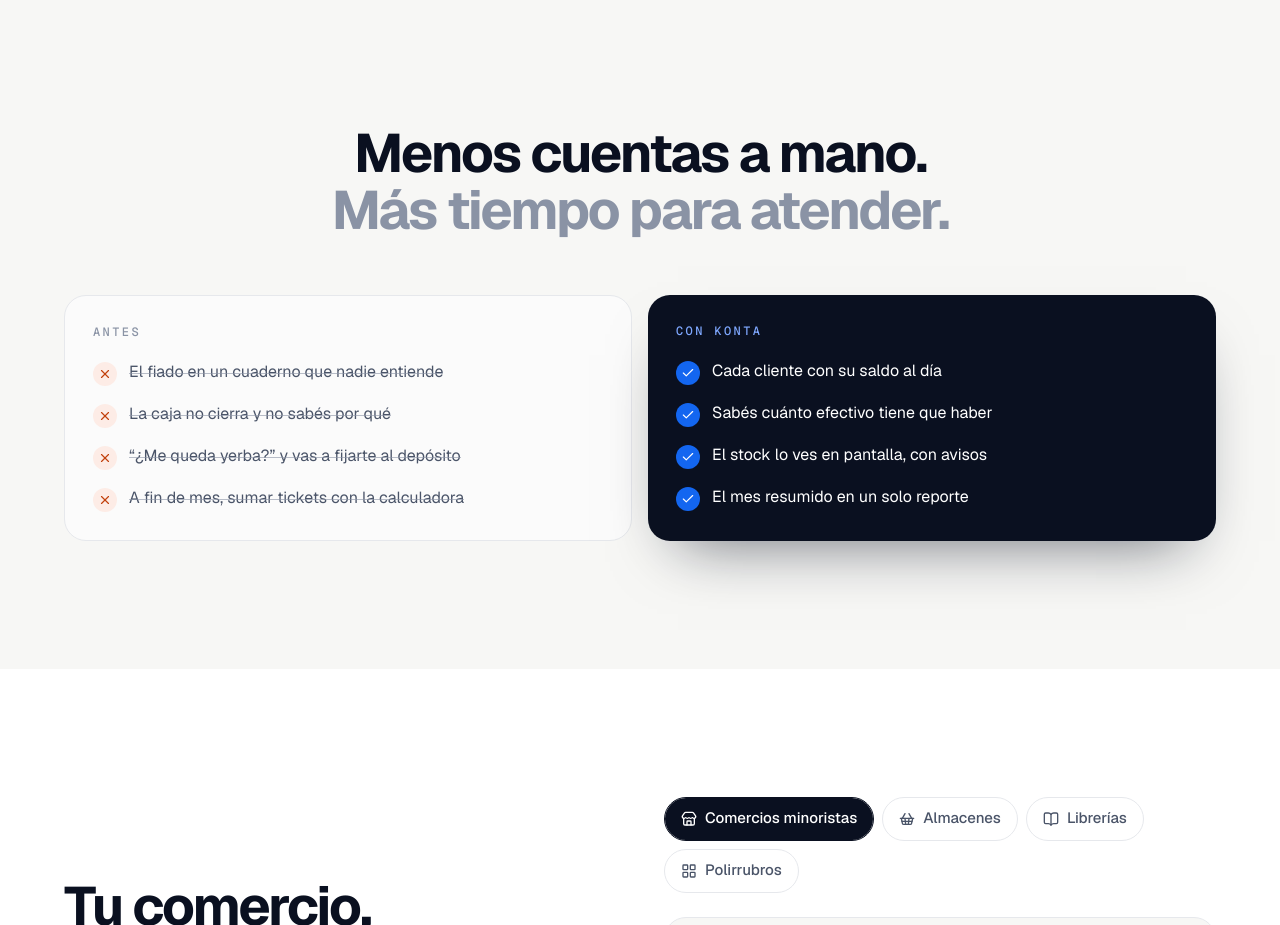
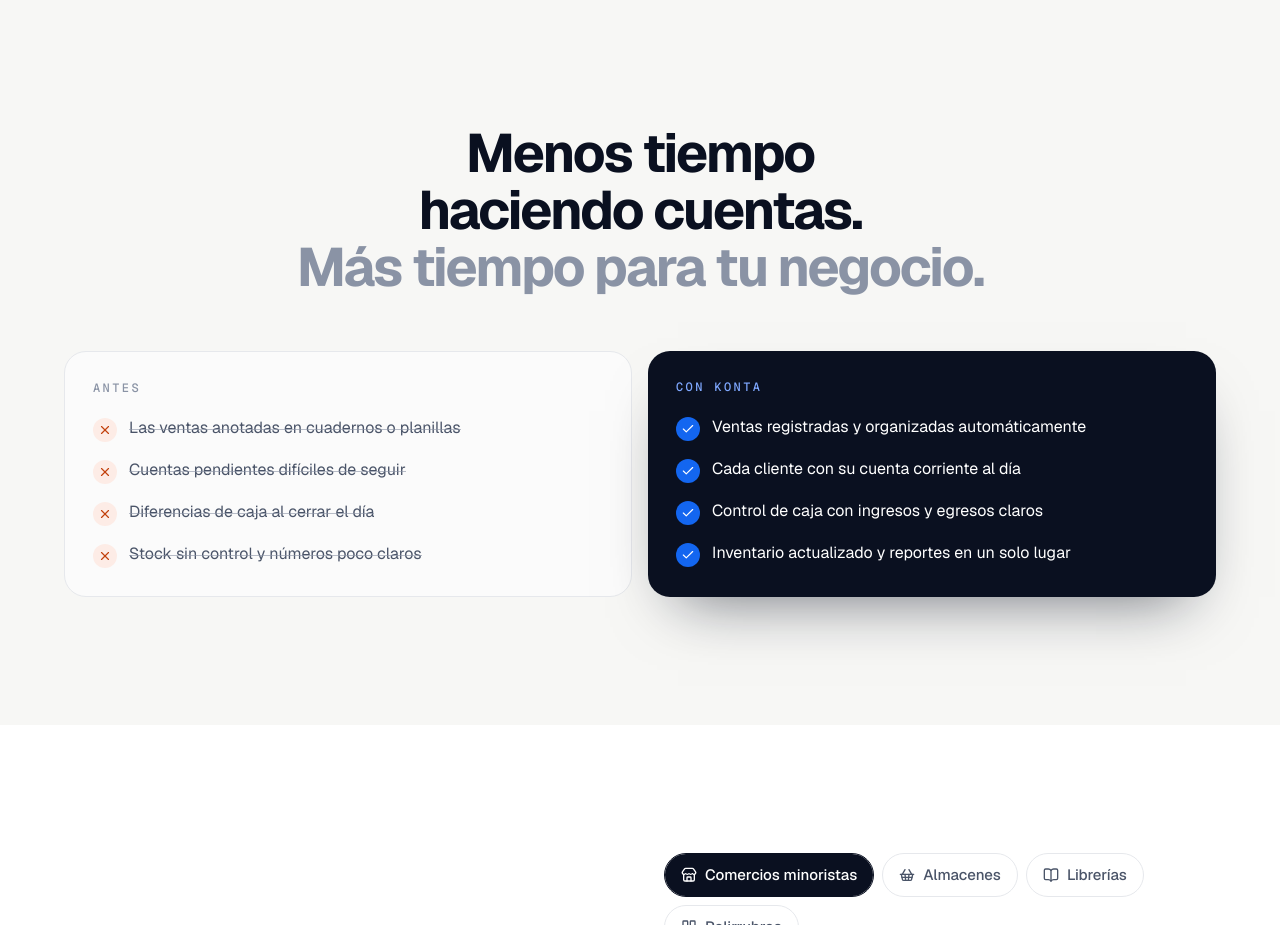
Before and after one commit to FabioDenis/kontasite, a Next.js app: page / in a window 1280 px wide. Shown: the part 8100-9025 px from the top of the page. Built offline with nearby package versions, Linux system fonts and the light colour scheme.

Commit message:
feat(landing): update before/after copy

```diff
--- a/src/features/landing/sections/before-after.tsx
+++ b/src/features/landing/sections/before-after.tsx
@@ -5,10 +5,10 @@
 import { SectionHeading } from "../components/section-heading";
 
 const pairs = [
-  ["El fiado en un cuaderno que nadie entiende", "Cada cliente con su saldo al día"],
-  ["La caja no cierra y no sabés por qué", "Sabés cuánto efectivo tiene que haber"],
-  ["“¿Me queda yerba?” y vas a fijarte al depósito", "El stock lo ves en pantalla, con avisos"],
-  ["A fin de mes, sumar tickets con la calculadora", "El mes resumido en un solo reporte"],
+  ["Las ventas anotadas en cuadernos o planillas", "Ventas registradas y organizadas automáticamente"],
+  ["Cuentas pendientes difíciles de seguir", "Cada cliente con su cuenta corriente al día"],
+  ["Diferencias de caja al cerrar el día", "Control de caja con ingresos y egresos claros"],
+  ["Stock sin control y números poco claros", "Inventario actualizado y reportes en un solo lugar"],
 ];
 
 const ease = [0.2, 0.7, 0.2, 1] as const;
@@ -17,7 +17,7 @@
   return (
     <section className="px-4 py-24 sm:py-32">
       <div className="mx-auto max-w-6xl">
-        <SectionHeading title="Menos cuentas a mano." accent="Más tiempo para atender." />
+        <SectionHeading title="Menos tiempo haciendo cuentas." accent="Más tiempo para tu negocio." />
 
         <div className="mt-14 grid gap-4 md:grid-cols-2">
           <div className="rounded-3xl border border-line bg-white/60 p-7">
```
